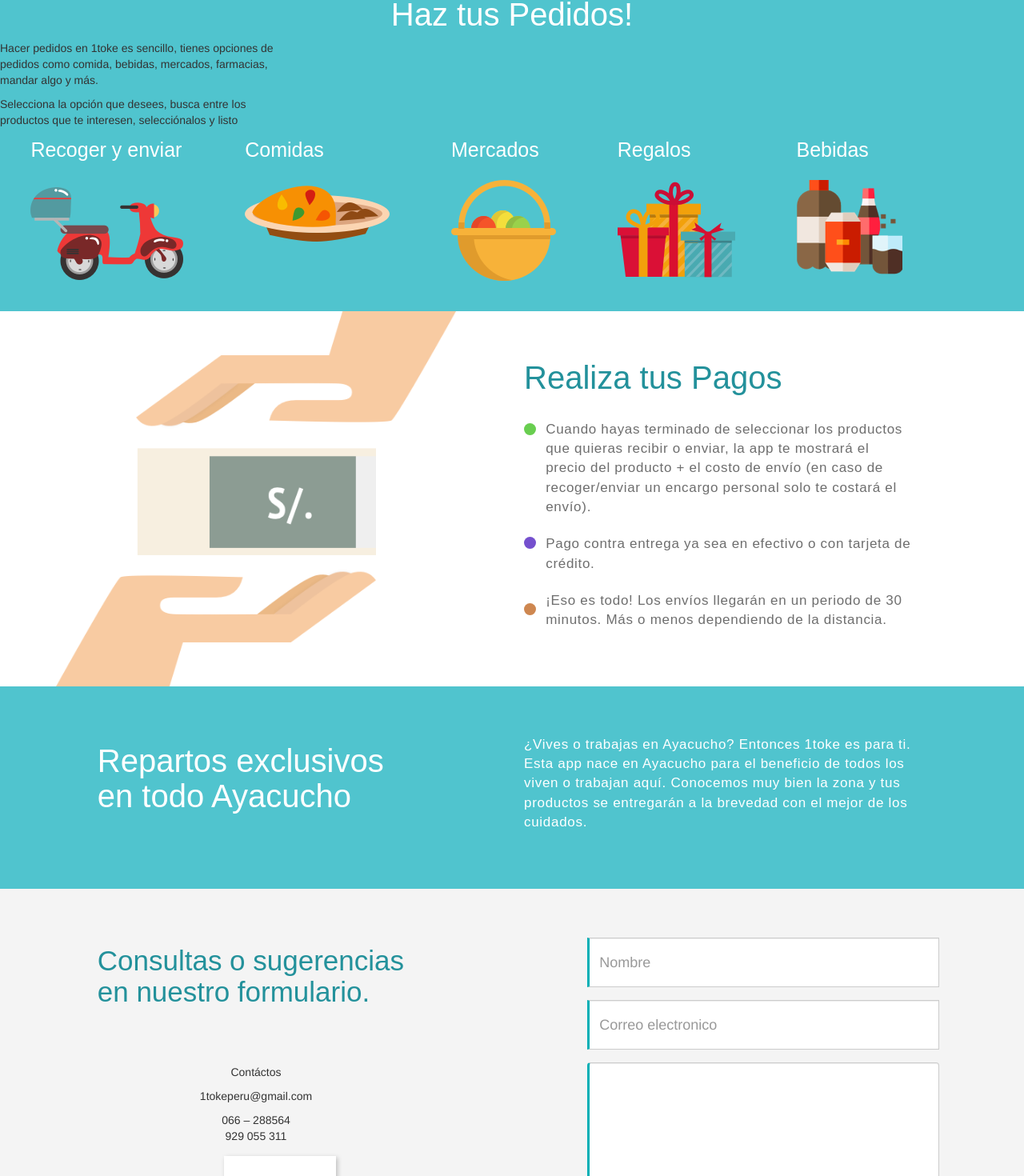
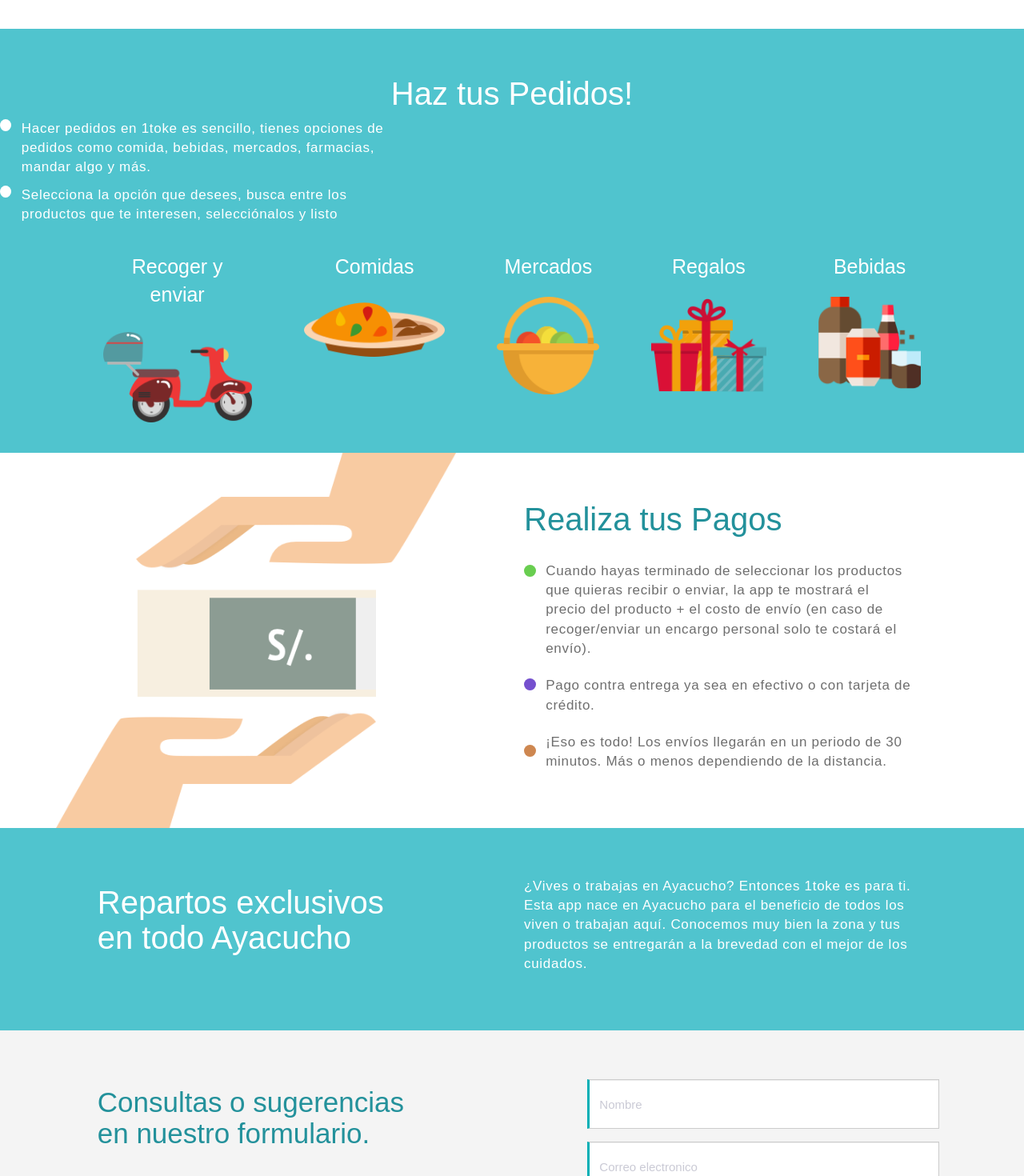
Before and after one commit to rociosz/toke-web, an Angular app: page / in a window 1280 px wide. Shown: the part 869-2339 px from the top of the page at 80% size. Built offline with nearby package versions, Linux system fonts and the light colour scheme; what angular-font-awesome would draw is missing.

Commit message:
add formulario

```diff
--- a/src/app/components/home/home.component.css
+++ b/src/app/components/home/home.component.css
@@ -4,6 +4,8 @@
 .navbar-inverse{
 	background-color: #ffffff!important;
     border:none!important;
+    padding-top: 1%;
+    padding-bottom: 1%;
 }
 .navbar-inverse .navbar-nav>li>a {
     font-size: 17px;
@@ -89,11 +91,16 @@
     border-radius: 50%;
     margin-top: 97%;
 }
+.entregamos{
+    margin-top: 6%;
+    margin-bottom: 6%;
+}
 .title-entregamos{
     font-family: 'ProductSans', sans-serif;
     font-size: 40px;
     color: #23919b;
     margin-left: 14%;
+    margin-bottom: 5%;
 }
 .descripcion{
     margin-left: 2%;
@@ -106,8 +113,6 @@
     letter-spacing: 0.7px;
     text-align: justify;
 }
-
-
 
 /*Contenido del bloque 3 */
 .cont-pedidos{
@@ -124,12 +129,35 @@
 	color: #ffffff;
 	text-align: center;
 }
+
+#cont-pedidos{
+    display: flex;
+}
+.circulo-blanco{
+    width: 14px;
+    height: 15px;
+    background-color: #ffffff;
+    border-radius: 50%;
+}
+.pedidos{
+    margin-left: 1%;
+}
+.descrip-pedidos{
+    font-family: 'ProductSans', sans-serif;
+    font-size: 17px;
+    font-weight: 100;
+    color: #ffffff;
+    letter-spacing: 0.7px;
+}
 #cont-imagenes{
 	display:flex;
-
+	margin: auto;
+    width: 85%;
+    padding-top: 2%;
 }
 .cont-img{
     margin: 0% 3%;
+    text-align: center;
 }
 .title-img{
     font-family: 'ProductSans', sans-serif;
@@ -197,6 +225,7 @@
 }
 
 /*Contenido del bloque 6 */
+
 .cont-consultas{
     background-color: #f4f4f4;
 }
@@ -204,12 +233,29 @@
     width: 65%;
     margin: auto;
     padding-top: 10%;
-    padding-bottom: 10%;
+    padding-bottom: 5%;
 }
 .title-consultas{
     font-family: 'ProductSans', sans-serif;
     font-size: 35px;
     color: #23919b;
+}
+.contacto{
+    font-family: 'ProductSans', sans-serif;
+    font-size: 15px;
+    font-weight: 600;
+    color: #23919b;
+}
+.correo{
+    font-family: 'ProductSans', sans-serif;
+    font-size: 15px;
+    color: #74b7bd;
+}
+.numbers{
+    font-family: 'ProductSans', sans-serif;
+    font-size: 15px;
+    color: #23919b;
+    margin-bottom: 4%;
 }
 /*----FORMULARIO----*/
 #cont-formulario{
@@ -227,6 +273,12 @@
     height: 62px;
     border-radius: 0px!important;
     border-left: 3px solid #00afb5;
+}
+input::placeholder, textarea::placeholder{
+    font-family: 'ProductSans', sans-serif;
+    font-size: 15px;
+    font-weight: 100;
+    color: #cacad5;
 }
 textarea{
     width: 440px;
@@ -275,7 +327,7 @@
 }
 #cont-app{
 	display:flex;
-	margin-top: 1.5%;
+	margin-top: 3%;
 }
 .cont-app{
 	width: 50%;
--- a/src/app/components/home/home.component.html
+++ b/src/app/components/home/home.component.html
@@ -9,8 +9,8 @@
 	    		<div class="pc">
 	    			<div class="navbar-header">
 	    				<a class="navbar-brand" href="">
-	        				<img src="" class="img-responsive img-logo" width="80">
-						</a>
+	        				<img src="./assets/img/group-38.png" class="img-responsive img-logo" width="250">
+						  </a>
 	    			</div>
 
 	      			<ul class="nav navbar-nav">
@@ -90,7 +90,7 @@
     </div>
 
     <div class="col-sm-4">
-      <div>
+      <div class="entregamos">
         <img src="./assets/img/group-40.png" class="img-responsive center-block">
       </div>
     </div>
@@ -102,15 +102,27 @@
     <div id="pedidos">
       <h3 class="title-pedidos">Haz tus Pedidos!</h3>
 
-      <div>
-        <div>
-          <p>Hacer pedidos en 1toke es sencillo, tienes opciones de<br>pedidos como comida, bebidas,
-          mercados, farmacias,<br>mandar algo y más.</p>
+      <div id="Pedidos">
+        <div id="cont-pedidos">
+          <div>
+            <div class="circulo-blanco"></div>
+          </div>
+          <div class="pedidos">
+            <p class="descrip-pedidos">Hacer pedidos en 1toke es sencillo, tienes opciones de<br>pedidos como comida, bebidas,
+            mercados, farmacias,<br>mandar algo y más.</p>
+          </div>
         </div>
 
-        <div>
-          <p>Selecciona la opción que desees, busca entre los<br>productos que te interesen, selecciónalos y listo</p>
-        </div>
+        <div id="cont-pedidos">
+            <div>
+              <div class="circulo-blanco"></div>
+            </div>
+            <div class="pedidos">
+              <p class="descrip-pedidos">Selecciona la opción que desees, busca entre los<br>productos que te
+              interesen, selecciónalos y listo</p>
+            </div>
+          </div>
+
       </div>
 
         <div id="cont-imagenes">
@@ -214,14 +226,14 @@
 
 <!--Contenido del bloque 6-->
   <div class="row cont-consultas">
-    <div class="col-sm-6">
+    <div class="col-sm-6 consulta">
         <div id="consulta-1">
           <h4 class="title-consultas">Consultas o sugerencias<br>en nuestro formulario.</h4>
         </div>
         <div align="center">
-          <p>Contáctos</p>
-          <p>1tokeperu@gmail.com</p>
-          <p>066 – 288564<br>929 055 311</p>
+          <p class="contacto">Contáctos</p>
+          <p class="correo">1tokeperu@gmail.com</p>
+          <p class="numbers">066 – 288564<br>929 055 311</p>
           <img src="./assets/img/group-21.png" class="img-responsive center-block">
         </div>
     </div>
@@ -237,10 +249,10 @@
                 <input type="email" class="form-control" placeholder="Correo electronico">
             </div>
             <div class="form-group">
-                <textarea class="form-control mensaje"></textarea>
+                <textarea class="form-control mensaje" placeholder="Consulta o Sugerencia"></textarea>
             </div>
             <div class="form-group">
-                <button type="submit" class="btn-info">Enviar</button>
+                <button type="button" class="btn-info">Enviar</button>
             </div>
           </div>
         </form>
```
Also changed, not shown: 1 other file (tests, documents, lock files or other folders).
